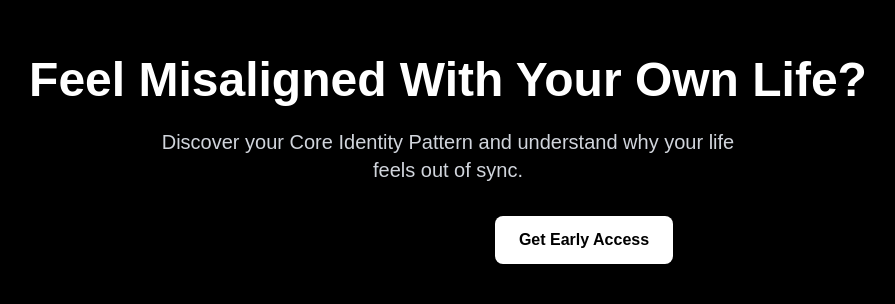
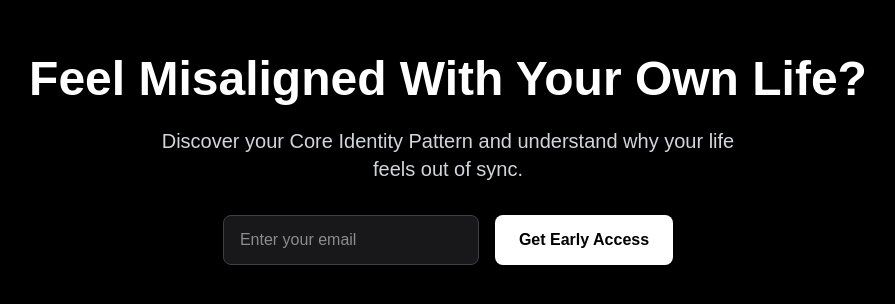
Before and after one commit to wefluidmedia-prog/Lifeblueprint, a Next.js app: page / in a window 1280 px wide. Shown: the part 240-544 px from the top of the page, without its empty margins (192-1087 px from the left). Built offline with nearby package versions, Linux system fonts and the light colour scheme.

Commit message:
Fixed input styling

```diff
--- a/app/page.tsx
+++ b/app/page.tsx
@@ -33,7 +33,7 @@ export default function Home() {
             type="email"
             required
             placeholder="Enter your email"
-            className="px-4 py-3 rounded-lg text-black w-64"
+            className="px-4 py-3 rounded-lg w-64 bg-zinc-900 text-white border border-zinc-700"
             value={email}
             onChange={(e) => setEmail(e.target.value)}
           />
```
